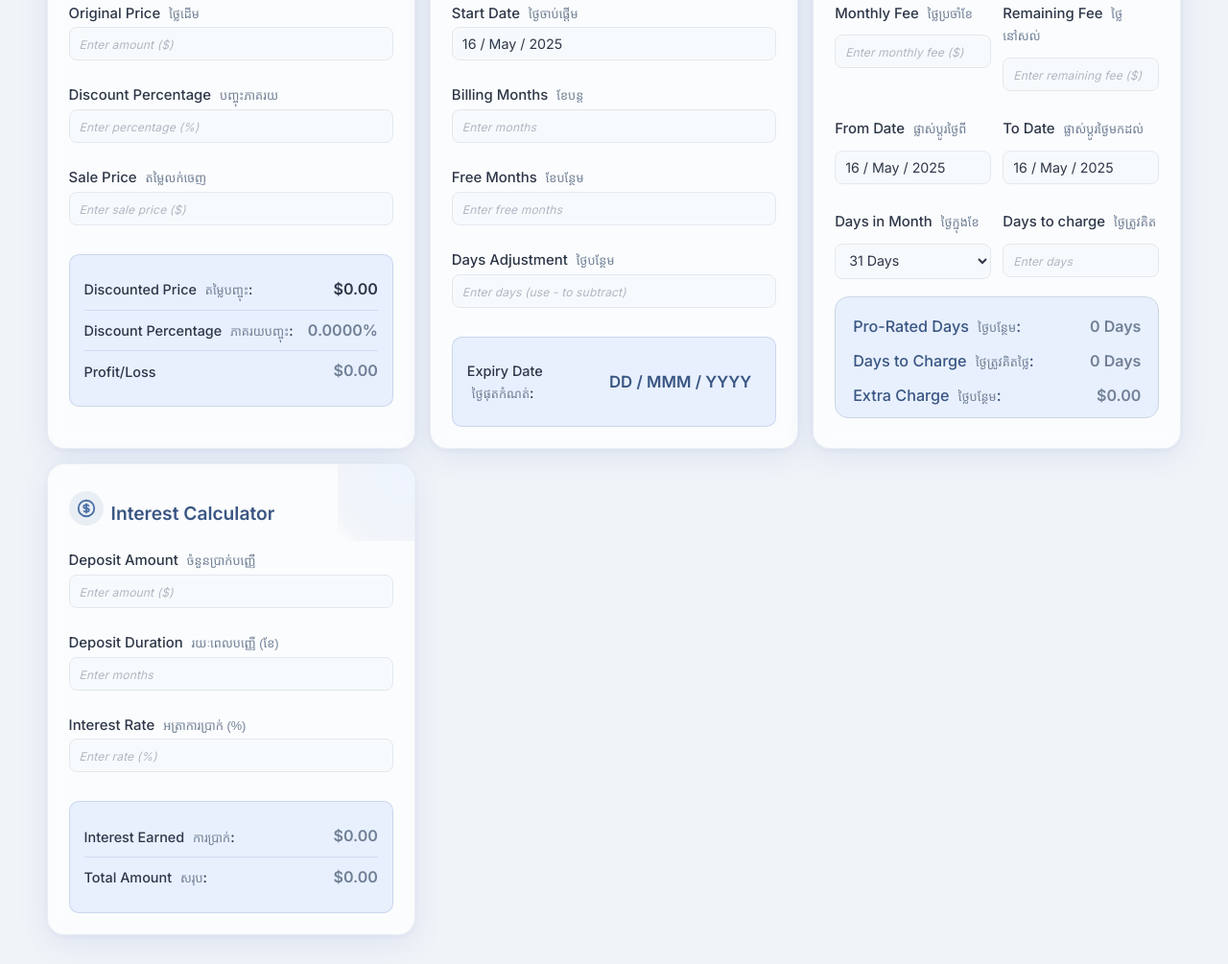
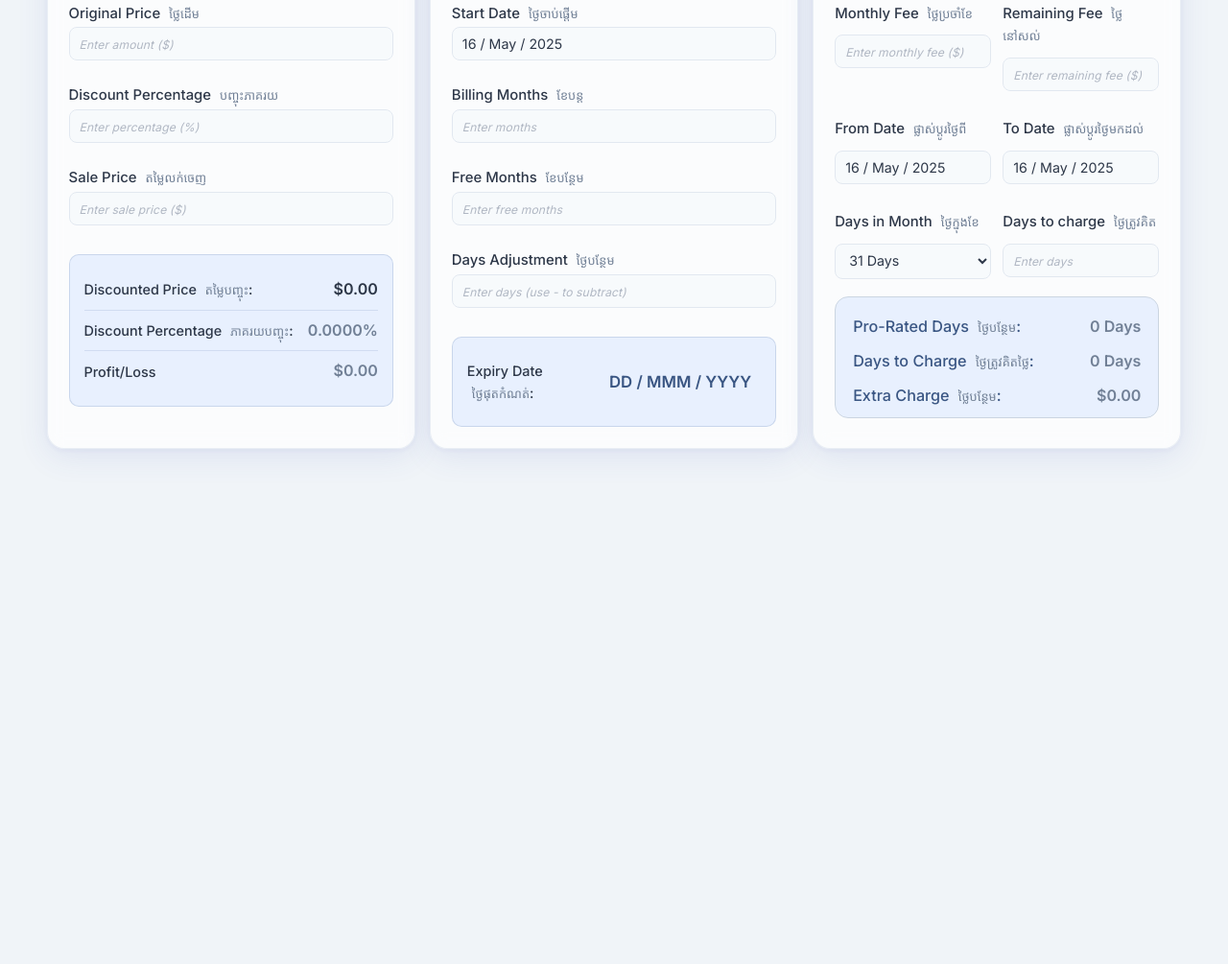
Before and after one commit to BitoSing/Calculations, a plain HTML site: page index.html in a window 1280 px wide. Shown: the part 232-1237 px from the top of the page at 96% size. After the commit the page ends 800 px from the top, so only its background shows below. Drawn offline with nearby package versions, Linux system fonts and the light colour scheme; a web font is replaced by a local one.

Commit message:
Update index.html

```diff
--- a/index.html
+++ b/index.html
@@ -90,26 +90,7 @@
             -webkit-backdrop-filter: blur(8px);
             position: relative;
             overflow: hidden;
-            transition: box-shadow 0.3s, transform 0.3s, background 0.3s;
-        }
-
-        .calculator-card::before {
-            content: "";
-            position: absolute;
-            top: -40px;
-            right: -40px;
-            width: 120px;
-            height: 120px;
-            background: radial-gradient(circle at 60% 40%, #e8f0fe 0%, rgba(74,111,165,0.08) 80%, transparent 100%);
-            opacity: 0.7;
-            z-index: 0;
-            pointer-events: none;
-        }
-
-        .calculator-card:hover {
-            box-shadow: 0 16px 48px 0 rgba(60, 80, 180, 0.16), 0 2px 8px 0 rgba(60, 80, 180, 0.10);
-            transform: translateY(-6px) scale(1.012);
-            background: rgba(255,255,255,0.92);
+            transition: none; /* Remove hover transition */
         }
 
         body.dark-mode .calculator-card {
@@ -118,17 +99,7 @@
             box-shadow: 0 8px 32px 0 rgba(30, 41, 59, 0.18), 0 1.5px 6px 0 rgba(30, 41, 59, 0.10);
             backdrop-filter: blur(10px);
             -webkit-backdrop-filter: blur(10px);
-        }
-
-        body.dark-mode .calculator-card::before {
-            background: radial-gradient(circle at 60% 40%, #4a6fa5 0%, rgba(74,111,165,0.13) 80%, transparent 100%);
-            opacity: 0.5;
-        }
-
-        body.dark-mode .calculator-card:hover {
-            background: rgba(45, 55, 72, 0.96);
-            box-shadow: 0 16px 48px 0 rgba(30, 41, 59, 0.28), 0 2px 8px 0 rgba(30, 41, 59, 0.18);
-            transform: translateY(-6px) scale(1.012);
+            transition: none; /* Remove hover transition */
         }
 
         h2 {
@@ -648,7 +619,7 @@
             </div>
 
             <!-- Interest Calculator -->
-            <div class="calculator-card">
+            <div class="calculator-card" style="display: none;">
                 <h2>
                     <span class="icon-container">
                         <svg xmlns="http://www.w3.org/2000/svg" fill="none" viewBox="0 0 24 24" stroke="currentColor">
@@ -657,36 +628,6 @@
                     </span>
                     Interest Calculator
                 </h2>
-                <div class="input-group">
-                    <div class="input-field">
-                        <label for="principal">
-                            Deposit Amount <span class="language-label">ចំនួនប្រាក់បញ្ញើ</span>
-                        </label>
-                        <input type="text" id="principal" placeholder="Enter amount ($)" pattern="[0-9,.]+" data-step="0.01">
-                    </div>
-                    <div class="input-field">
-                        <label for="months">
-                            Deposit Duration <span class="language-label">រយៈពេលបញ្ញើ (ខែ)</span>
-                        </label>
-                        <input type="text" id="months" placeholder="Enter months" pattern="[0-9,.]+" data-step="1">
-                    </div>
-                    <div class="input-field">
-                        <label for="rate">
-                            Interest Rate <span class="language-label">អត្រាការប្រាក់ (%)</span>
-                        </label>
-                        <input type="text" id="rate" placeholder="Enter rate (%)" pattern="[0-9,.]+" data-step="0.01">
-                    </div>
-                </div>
-                <div class="results">
-                    <div class="result-item">
-                        <span class="result-label">Interest Earned <span class="language-label">ការប្រាក់</span>:</span>
-                        <span class="result-value neutral" id="interestResult">$0.00</span>
-                    </div>
-                    <div class="result-item">
-                        <span class="result-label">Total Amount <span class="language-label">សរុប</span>:</span>
-                        <span class="result-value neutral" id="totalResult">$0.00</span>
-                    </div>
-                </div>
             </div>
         </div>
     </div>
```
